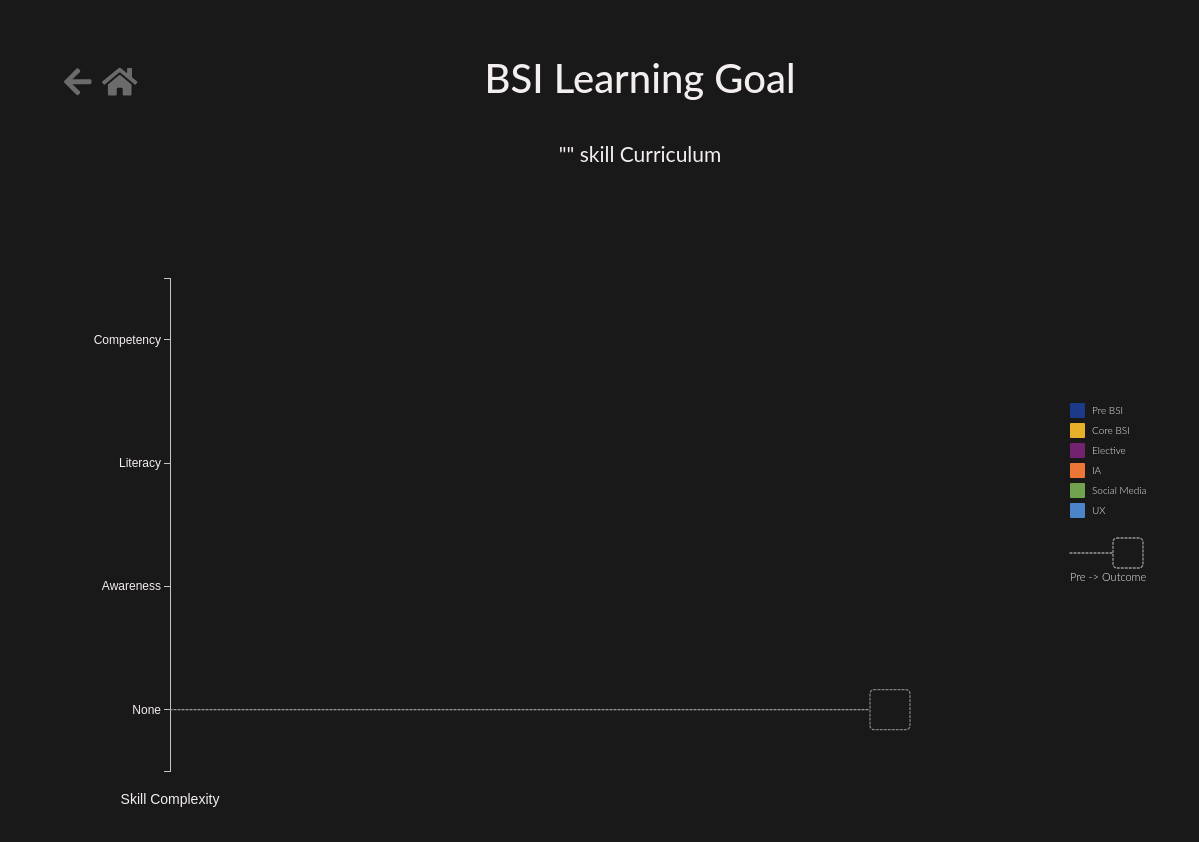
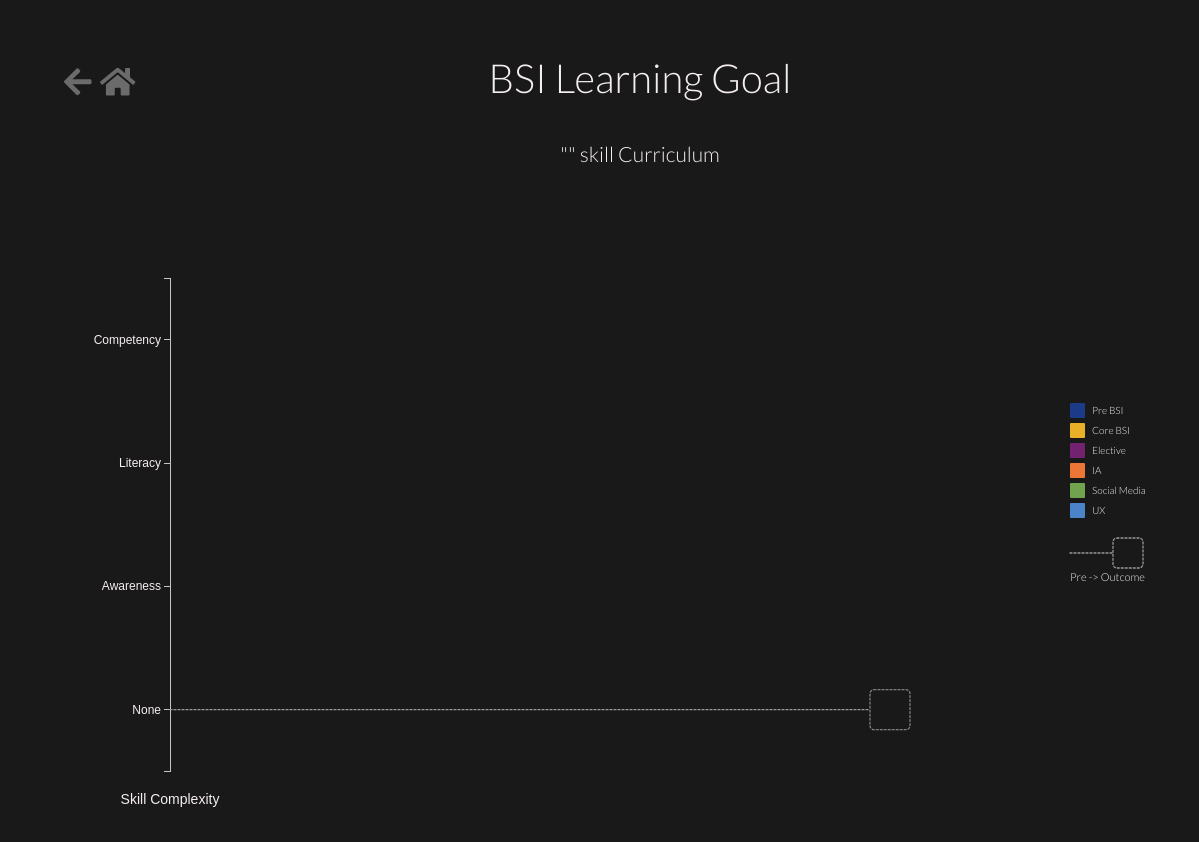
Before and after one commit to yuukizou/bsi_learning_goal, a plain HTML site: page part3.html in a window 1280 px wide. Shown: the full height of the page, 0-1199 px from the left. Drawn offline with nearby package versions, Linux system fonts and the light colour scheme; a script that the page names is missing.

Commit message:
change font weight

```diff
--- a/part3.html
+++ b/part3.html
@@ -8,7 +8,7 @@
     <script defer src="https://use.fontawesome.com/releases/v5.0.10/js/all.js" integrity="sha384-slN8GvtUJGnv6ca26v8EzVaR9DC58QEwsIk9q1QXdCU8Yu8ck/tL/5szYlBbqmS+" crossorigin="anonymous"></script>
     <script src="js/pym.min.js"></script>
     <!-- Google fonts -->
-    <link href="https://fonts.googleapis.com/css?family=Lato:3" rel="stylesheet">
+    <link href="https://fonts.googleapis.com/css?family=Lato:300" rel="stylesheet">
     <!-- <link href='https://fonts.googleapis.com/css?family=Open+Sans:300,400' rel='stylesheet' type='text/css'> -->
     <link rel="stylesheet" href="https://maxcdn.bootstrapcdn.com/bootstrap/3.3.2/css/bootstrap.min.css">
     <link rel="stylesheet" href="css/style.css">
```
